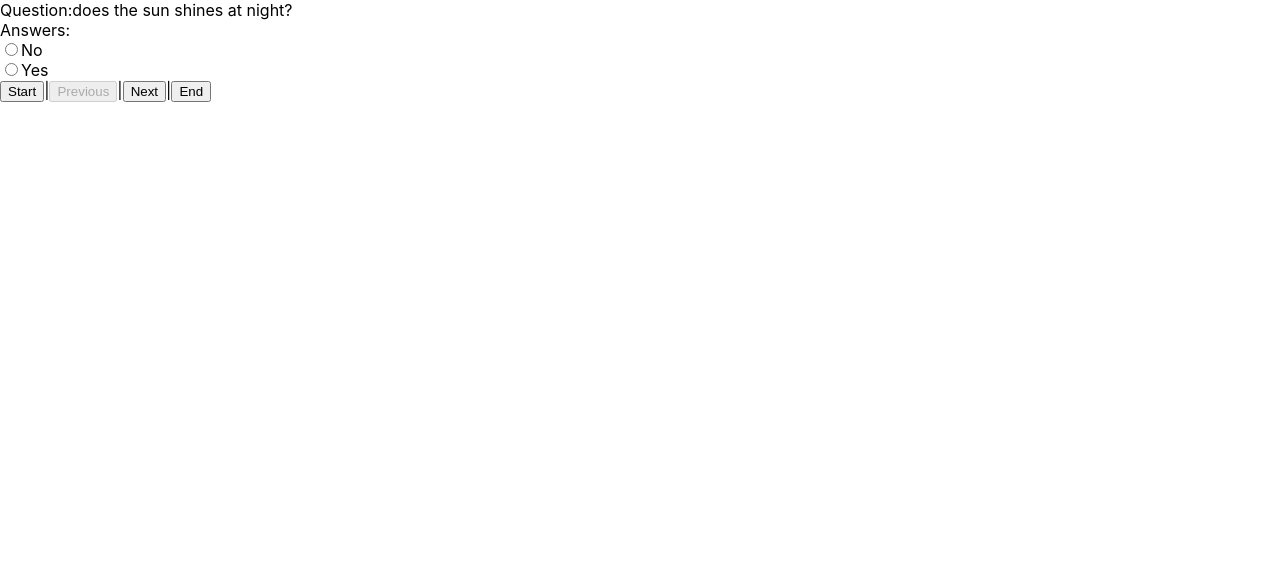
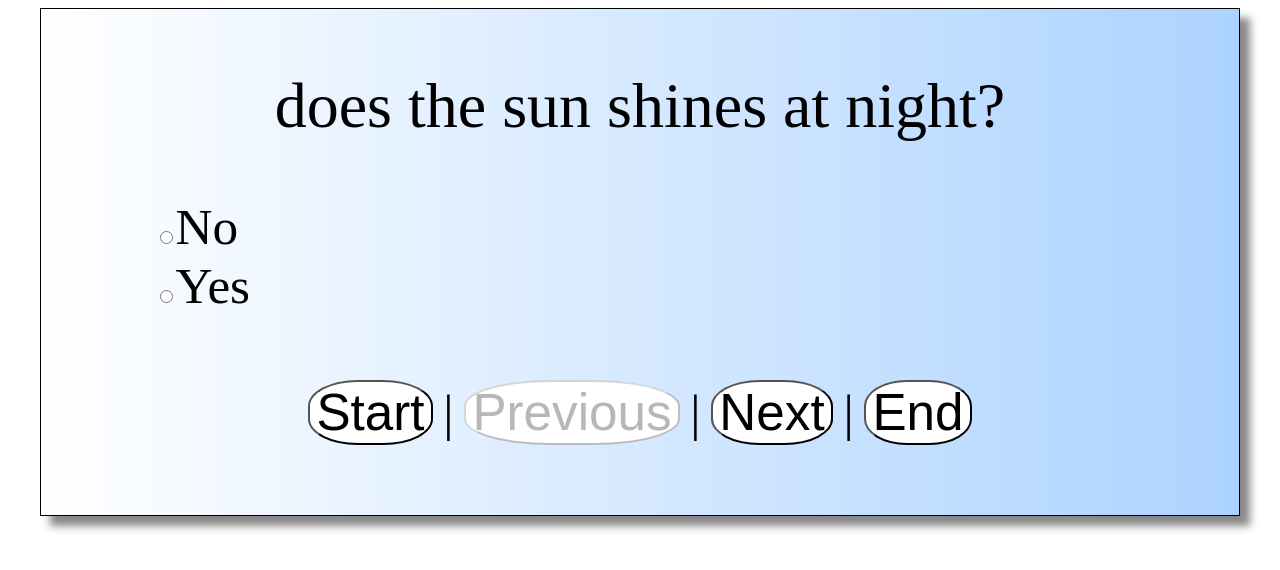
Before and after one commit to ido-paz/Quiz_React, a React app: page / in a window 1280 px wide. Both pictures are taken after a click on the button "Start". Built offline with nearby package versions, Linux system fonts and the light colour scheme.

Commit message:
resolves  #1

```diff
--- a/src/components/End.js
+++ b/src/components/End.js
@@ -4,13 +4,14 @@ export class End extends React.Component{
     render(){
         let {correct,incorrect,unanswered} = this.props;
         return (
-            <section>
+            <section className="end">
                 <header>The quiz has ended</header>
-                <content>
+                <div>
                     you have answered correctly {correct} out of {correct + incorrect + unanswered} questions
-                    <br/>
+                </div>
+                <nav>
                     <button onClick={this.props.onStart}>Start again</button>
-                </content>
+                </nav>
             </section>
         );
     }
--- a/src/components/Question.js
+++ b/src/components/Question.js
@@ -14,23 +14,21 @@ export class Question extends React.Component{
         let yes_answer = answer != undefined && answer === true?true:false;
         let no_answer =  answer != undefined && answer === false?true:false;
         return (
-            <section>
-                <header>Question:{text}</header>
-                <content>
-                    <label htmlFor="answers">Answers:</label>
-                    <br/>
+            <section className="question">
+                <header>{text}</header>
+                <div>
                     <input type="radio" id="no_radio" name="answers"
                         onChange={()=>{this.props.onAnswer(id,false)}} checked={no_answer}/>No
                     <br/>
                     <input type="radio" id="yes_radio" name="answers"
                         onChange={()=>{this.props.onAnswer(id,true)}} checked={yes_answer}/>Yes
-                    <div>
-                        <button onClick={this.props.onStart}>Start</button>|
-                        <button onClick={pf} disabled={pf === undefined? true : false}>Previous</button>|
-                        <button onClick={nf} disabled={nf === undefined? true : false}>Next</button>|
-                        <button onClick={this.props.onEnd}>End</button>
-                    </div>
-                </content>
+                </div>
+                <nav>
+                    <button onClick={this.props.onStart}>Start</button>|
+                    <button onClick={pf} disabled={pf === undefined? true : false}>Previous</button>|
+                    <button onClick={nf} disabled={nf === undefined? true : false}>Next</button>|
+                    <button onClick={this.props.onEnd}>End</button>
+                </nav>
             </section>
         );
     }
--- a/src/components/Start.js
+++ b/src/components/Start.js
@@ -1,15 +1,17 @@
 import React from "react";
+import "./Start.css";
 
 export class Start extends React.Component{
     render(){
         return (
-            <section>
+            <section className='start'>
                 <header>Welcome to the quiz!</header>
-                <content>
+                <div>
                     in this quiz you are welcome to test your knowledge
-                    <br/>
+                </div>
+                <nav>
                     <button onClick={this.props.onStart}>Start</button>
-                </content>
+                </nav>
             </section>
         );
     }
--- a/src/index.css
+++ b/src/index.css
@@ -1,13 +1,29 @@
-body {
-  margin: 0;
-  font-family: -apple-system, BlinkMacSystemFont, 'Segoe UI', 'Roboto', 'Oxygen',
-    'Ubuntu', 'Cantarell', 'Fira Sans', 'Droid Sans', 'Helvetica Neue',
-    sans-serif;
-  -webkit-font-smoothing: antialiased;
-  -moz-osx-font-smoothing: grayscale;
+#root{
+  width: 95%;
+  margin: auto;
+  font-size: 4vw;
 }
-
-code {
-  font-family: source-code-pro, Menlo, Monaco, Consolas, 'Courier New',
-    monospace;
+header{
+  font-size: large;
+  text-align: center;
+  font-size: 5vw;
 }
+nav{
+  text-align: center;
+}
+button{
+  border-radius: 40%;
+  margin: 1%;
+  background-color: white;
+  font-size: 4vw;
+  cursor: pointer;
+}
+section{
+  box-shadow: 10px 10px 8px #888888;
+  border: 1px solid black;
+  padding: 5%;
+  background-image: linear-gradient(to right,rgb(255, 255, 255), rgb(172, 211, 255));
+}
+section div{
+  padding: 5%;
+}
```
Also changed, not shown: src/components/Start.css (added), 1 other file.
